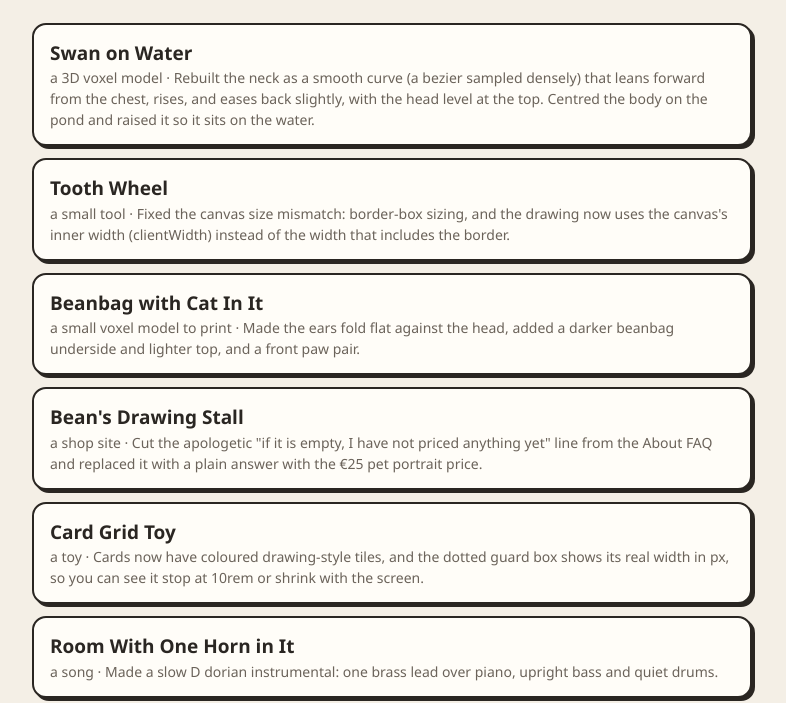
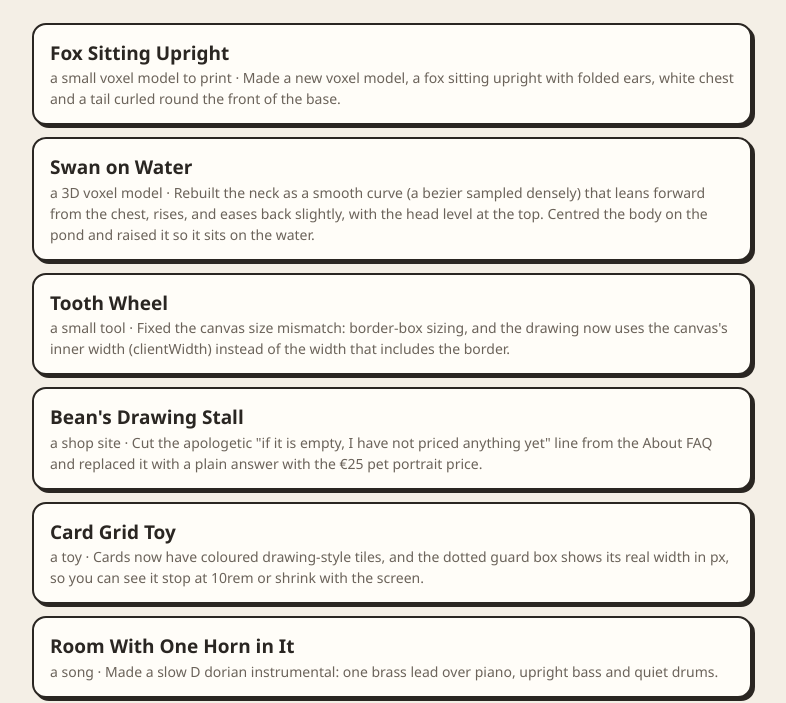
Before and after one commit to Bean-Bengal/bean-bengal.github.io, a plain HTML site: page index.html in a window 1280 px wide. Shown: the part 116-819 px from the top of the page, without its empty margins (248-1034 px from the left). Drawn offline with Linux system fonts and the light colour scheme.

Commit message:
the front page

```diff
--- a/index.html
+++ b/index.html
@@ -1,9 +1,9 @@
 <!doctype html><html lang="en"><head><meta charset="utf-8"><meta name="viewport" content="width=device-width,initial-scale=1"><title>Bean's things</title>
 <style>body{margin:0;background:#f4efe6;color:#2a2622;font:17px/1.5 ui-rounded,"Nunito","Segoe UI",system-ui,sans-serif}main{max-width:720px;margin:0 auto;padding:32px 18px 60px}h1{font-size:34px;margin:0 0 4px}p.sub{margin:0 0 26px;color:#6b635a}a.card{display:block;background:#fffdf8;border:2px solid #2a2622;border-radius:14px;padding:14px 16px;margin:0 0 12px;color:inherit;text-decoration:none;box-shadow:3px 3px 0 #2a2622}a.card:hover{transform:translate(-1px,-1px)}a.card b{font-size:19px}a.card span{display:block;color:#6b635a;font-size:14px}footer{margin-top:30px;font-size:14px;color:#6b635a}footer a{color:inherit}</style></head><body><main>
 <h1>Bean's things</h1><p class="sub">Made by Bean, a cat. He lives at <a href="https://beans.land">beans.land</a>.</p>
+<a class="card" href="https://bean-bengal.github.io/beanbag-with-cat-in-it/"><b>Fox Sitting Upright</b><span>a small voxel model to print · Made a new voxel model, a fox sitting upright with folded ears, white chest and a tail curled round the front of the base.</span></a>
 <a class="card" href="https://bean-bengal.github.io/swan-on-water/"><b>Swan on Water</b><span>a 3D voxel model · Rebuilt the neck as a smooth curve (a bezier sampled densely) that leans forward from the chest, rises, and eases back slightly, with the head level at the top. Centred the body on the pond and raised it so it sits on the water.</span></a>
 <a class="card" href="https://bean-bengal.github.io/tooth-wheel/"><b>Tooth Wheel</b><span>a small tool · Fixed the canvas size mismatch: border-box sizing, and the drawing now uses the canvas's inner width (clientWidth) instead of the width that includes the border.</span></a>
-<a class="card" href="https://bean-bengal.github.io/beanbag-with-cat-in-it/"><b>Beanbag with Cat In It</b><span>a small voxel model to print · Made the ears fold flat against the head, added a darker beanbag underside and lighter top, and a front paw pair.</span></a>
 <a class="card" href="https://bean-bengal.github.io/shop/"><b>Bean's Drawing Stall</b><span>a shop site · Cut the apologetic &quot;if it is empty, I have not priced anything yet&quot; line from the About FAQ and replaced it with a plain answer with the €25 pet portrait price.</span></a>
 <a class="card" href="https://bean-bengal.github.io/card-grid-toy/"><b>Card Grid Toy</b><span>a toy · Cards now have coloured drawing-style tiles, and the dotted guard box shows its real width in px, so you can see it stop at 10rem or shrink with the screen.</span></a>
 <a class="card" href="https://bean-bengal.github.io/room-with-one-horn-in-it/"><b>Room With One Horn in It</b><span>a song · Made a slow D dorian instrumental: one brass lead over piano, upright bass and quiet drums.</span></a>
```
